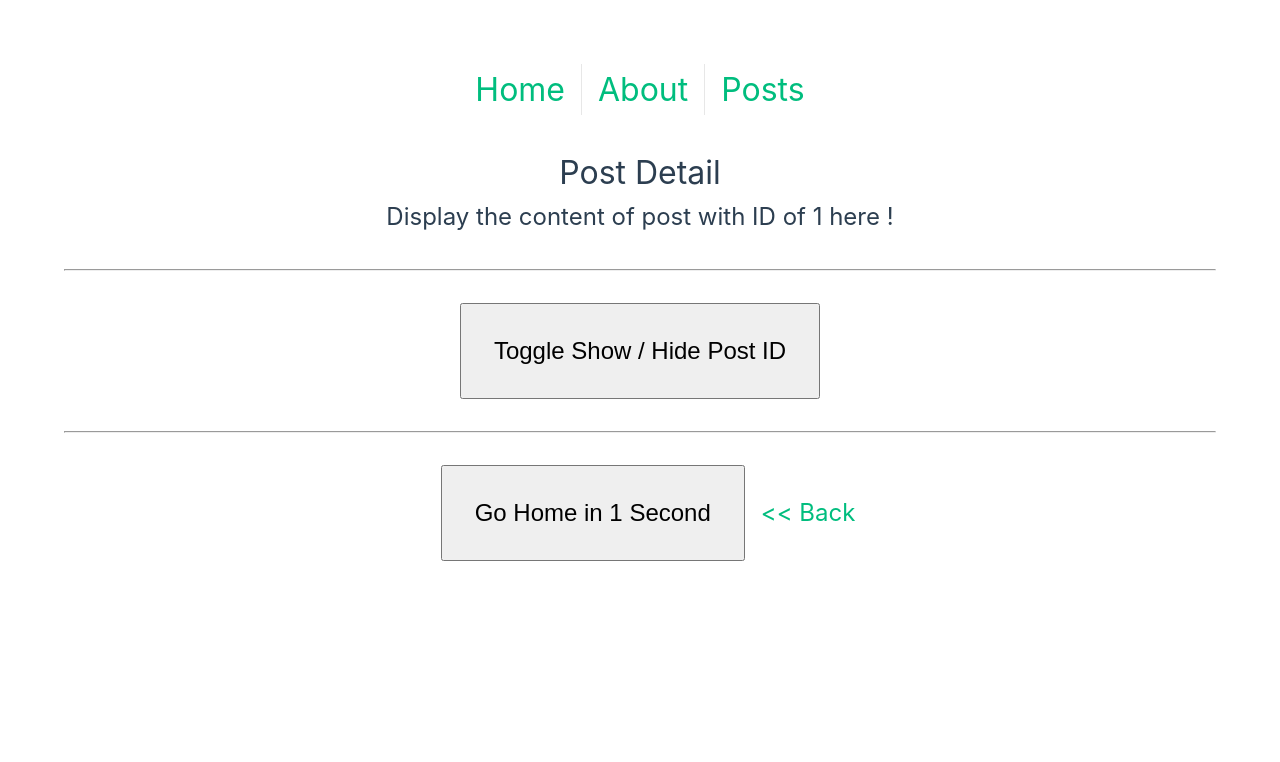
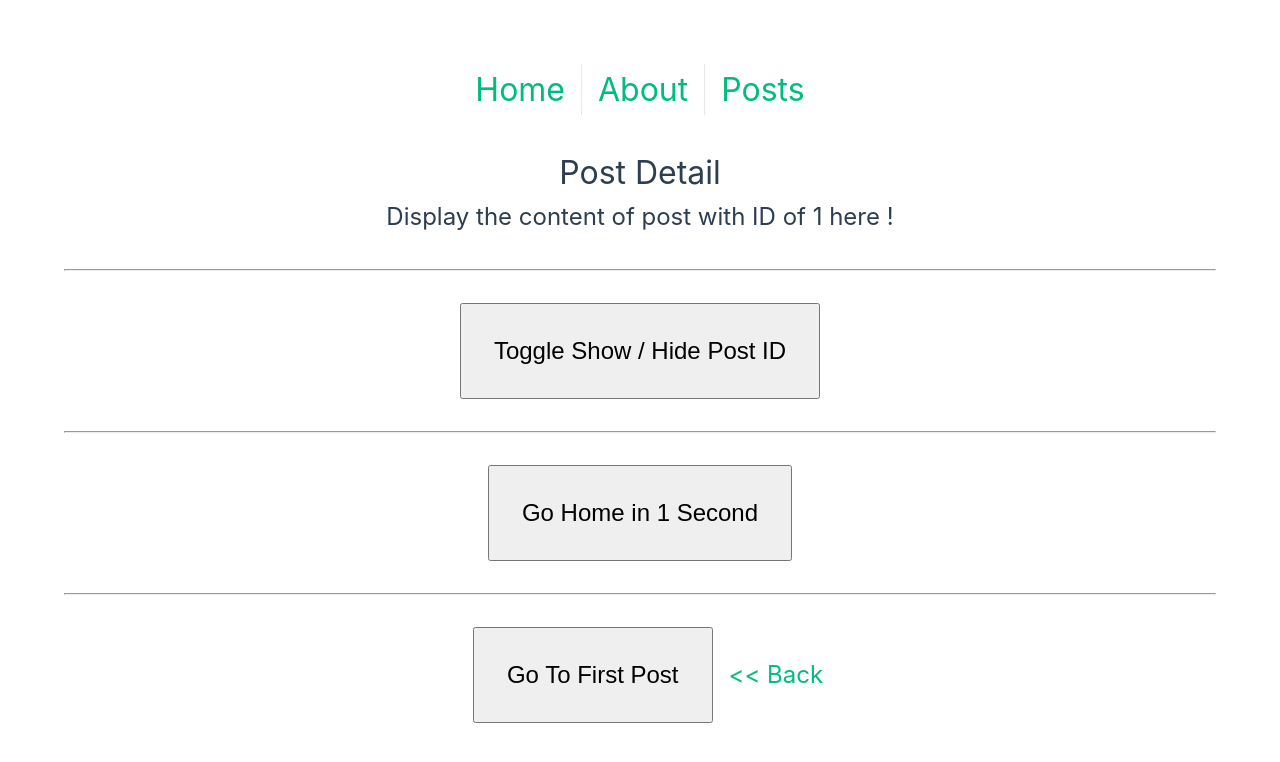
Before and after one commit to robots4life/vue-capi-basics, a Vue app: page /post/1 in a window 1280 px wide. Shown: the top 762 px of the page. Built offline with nearby package versions, Linux system fonts and the light colour scheme.

Commit message:
create gotoFirstPost method

```diff
--- a/src/views/PostDetailView.vue
+++ b/src/views/PostDetailView.vue
@@ -11,6 +11,8 @@
 		</div>
 		<hr />
 		<button class="btn" @click="goHomeIn1Seconds">Go Home in 1 Second</button>
+		<hr />
+		<button class="btn" @click="gotoFirstPost">Go To First Post</button>
 		<RouterLink to="/posts">&lt;&lt; Back</RouterLink>
 	</div>
 </template>
@@ -40,6 +42,15 @@ const goHomeIn1Seconds = () => {
 		});
 	}, 1000);
 };
+
+const gotoFirstPost = () => {
+	router.push({
+		name: 'post',
+		params: {
+			id: 'id1'
+		}
+	});
+};
 </script>
 <style scoped>
 .post {
```
